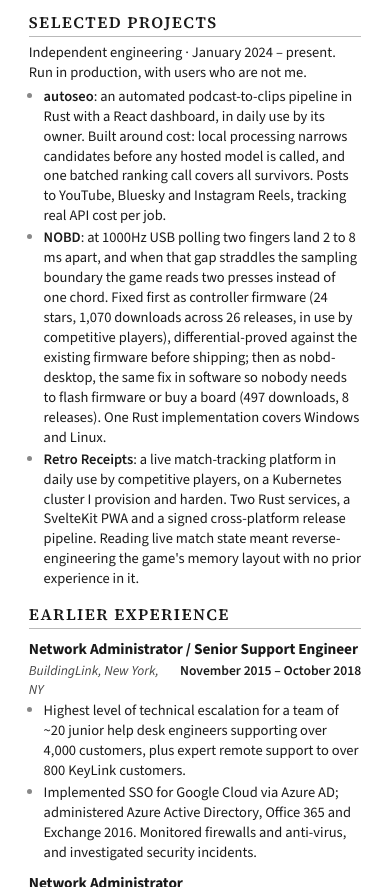
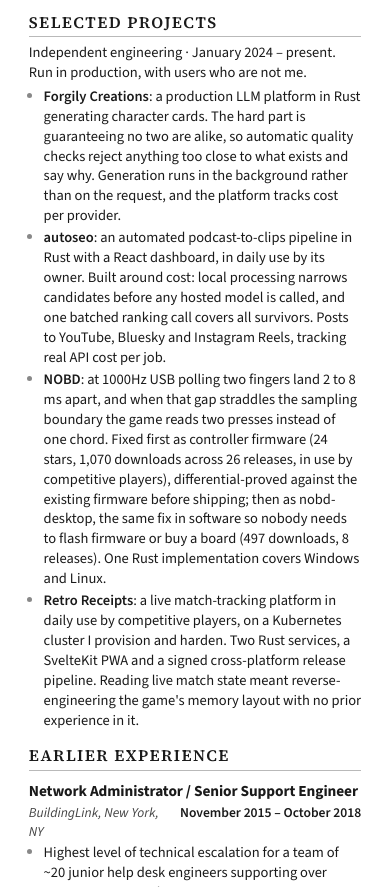
Before and after one commit to t3chnicallyinclined/t3chnicallyinclined.github.io, a plain HTML site: page resume.html in a window 390 px wide. Shown: the part 3485-4372 px from the top of the page. Drawn offline with nearby package versions, Linux system fonts and the light colour scheme; no server answers.

Commit message:
resume.html: include the Forgily project; phone stays off
Co-Authored-By: Claude Fable 5.2 <noreply@anthropic.com>

```diff
--- a/resume.html
+++ b/resume.html
@@ -145,6 +145,7 @@
 <h2>Selected Projects</h2>
 <p>Independent engineering &middot; January 2024 &ndash; present. Run in production, with users who are not me.</p>
 <ul>
+  <li><b>Forgily Creations</b>: a production LLM platform in Rust generating character cards. The hard part is guaranteeing no two are alike, so automatic quality checks reject anything too close to what exists and say why. Generation runs in the background rather than on the request, and the platform tracks cost per provider.</li>
   <li><b>autoseo</b>: an automated podcast-to-clips pipeline in Rust with a React dashboard, in daily use by its owner. Built around cost: local processing narrows candidates before any hosted model is called, and one batched ranking call covers all survivors. Posts to YouTube, Bluesky and Instagram Reels, tracking real API cost per job.</li>
   <li><b>NOBD</b>: at 1000Hz USB polling two fingers land 2 to 8 ms apart, and when that gap straddles the sampling boundary the game reads two presses instead of one chord. Fixed first as controller firmware (<span data-live="fw-stars">24</span> stars, <span data-live="fw-dl">1,070</span> downloads across <span data-live="fw-rel">26</span> releases, in use by competitive players), differential-proved against the existing firmware before shipping; then as nobd-desktop, the same fix in software so nobody needs to flash firmware or buy a board (<span data-live="dt-dl">497</span> downloads, <span data-live="dt-rel">8</span> releases). One Rust implementation covers Windows and Linux.</li>
   <li><b>Retro Receipts</b>: a live match-tracking platform in daily use by competitive players, on a Kubernetes cluster I provision and harden. Two Rust services, a SvelteKit PWA and a signed cross-platform release pipeline. Reading live match state meant reverse-engineering the game's memory layout with no prior experience in it.</li>
```
